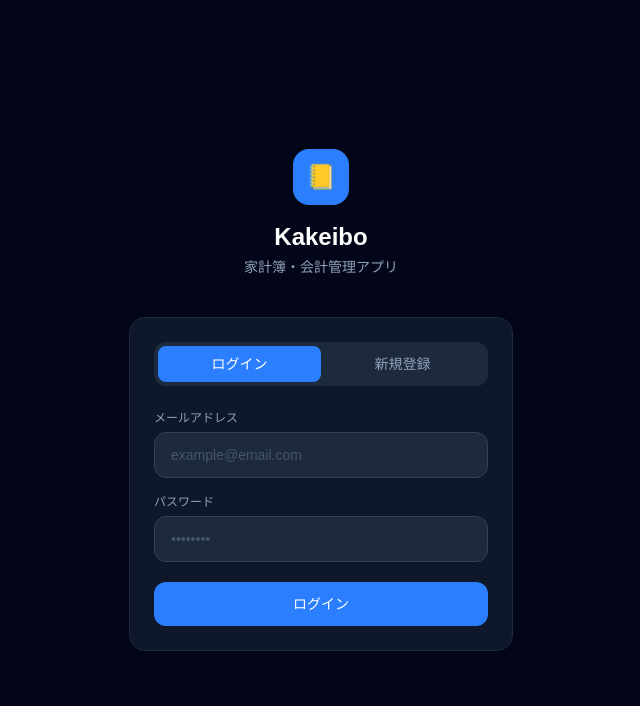
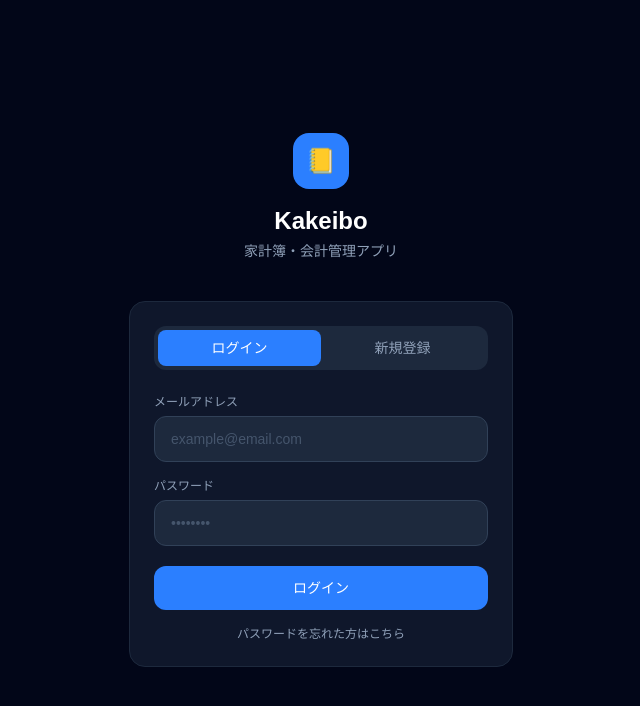
Before and after one commit to mina37373/kakeibo, a Next.js app: page /login in a window 1280 px wide. Shown: the top 706 px of the page, without its empty margins (319-959 px from the left). Built offline with nearby package versions, Linux system fonts and the light colour scheme; no server answers.

Commit message:
feat: パスワードリセット機能追加

```diff
--- a/app/login/page.tsx
+++ b/app/login/page.tsx
@@ -10,7 +10,8 @@ export default function LoginPage() {
   const [password, setPassword] = useState('')
   const [loading, setLoading] = useState(false)
   const [error, setError] = useState('')
-  const [mode, setMode] = useState<'login' | 'signup'>('login')
+  const [mode, setMode] = useState<'login' | 'signup' | 'reset'>('login')
+  const [resetSent, setResetSent] = useState(false)
 
   const handleSubmit = async (e: React.FormEvent) => {
     e.preventDefault()
@@ -21,6 +22,12 @@ export default function LoginPage() {
       const { error } = await supabase.auth.signInWithPassword({ email, password })
       if (error) setError('メールアドレスまたはパスワードが違います')
       else router.push('/dashboard')
+    } else if (mode === 'reset') {
+      const { error } = await supabase.auth.resetPasswordForEmail(email, {
+        redirectTo: 'https://kakeibo-q99m.vercel.app/login',
+      })
+      if (error) setError('メール送信に失敗しました')
+      else setResetSent(true)
     } else {
       const { error } = await supabase.auth.signUp({ email, password })
       if (error) setError('登録に失敗しました: ' + error.message)
@@ -81,14 +88,28 @@ export default function LoginPage() {
             </div>
 
             {error && <p className="text-sm text-center px-2 py-2 rounded-lg bg-red-950 text-red-400">{error}</p>}
+            {resetSent && <p className="text-sm text-center px-2 py-2 rounded-lg bg-green-950 text-green-400">リセットメールを送りました！メールをご確認ください。</p>}
 
             <button
               type="submit"
               disabled={loading}
               className="w-full bg-blue-500 hover:bg-blue-600 text-white rounded-xl py-3 text-sm font-medium mt-1 transition-colors disabled:opacity-50"
             >
-              {loading ? '処理中...' : mode === 'login' ? 'ログイン' : '登録する'}
+              {loading ? '処理中...' : mode === 'login' ? 'ログイン' : mode === 'reset' ? 'リセットメールを送る' : '登録する'}
             </button>
+
+            {mode === 'login' && (
+              <button type="button" onClick={() => { setMode('reset'); setError(''); setResetSent(false) }}
+                className="text-xs text-slate-400 hover:text-slate-300 text-center w-full">
+                パスワードを忘れた方はこちら
+              </button>
+            )}
+            {mode === 'reset' && (
+              <button type="button" onClick={() => { setMode('login'); setError(''); setResetSent(false) }}
+                className="text-xs text-slate-400 hover:text-slate-300 text-center w-full">
+                ログインに戻る
+              </button>
+            )}
           </form>
         </div>
       </div>
```
